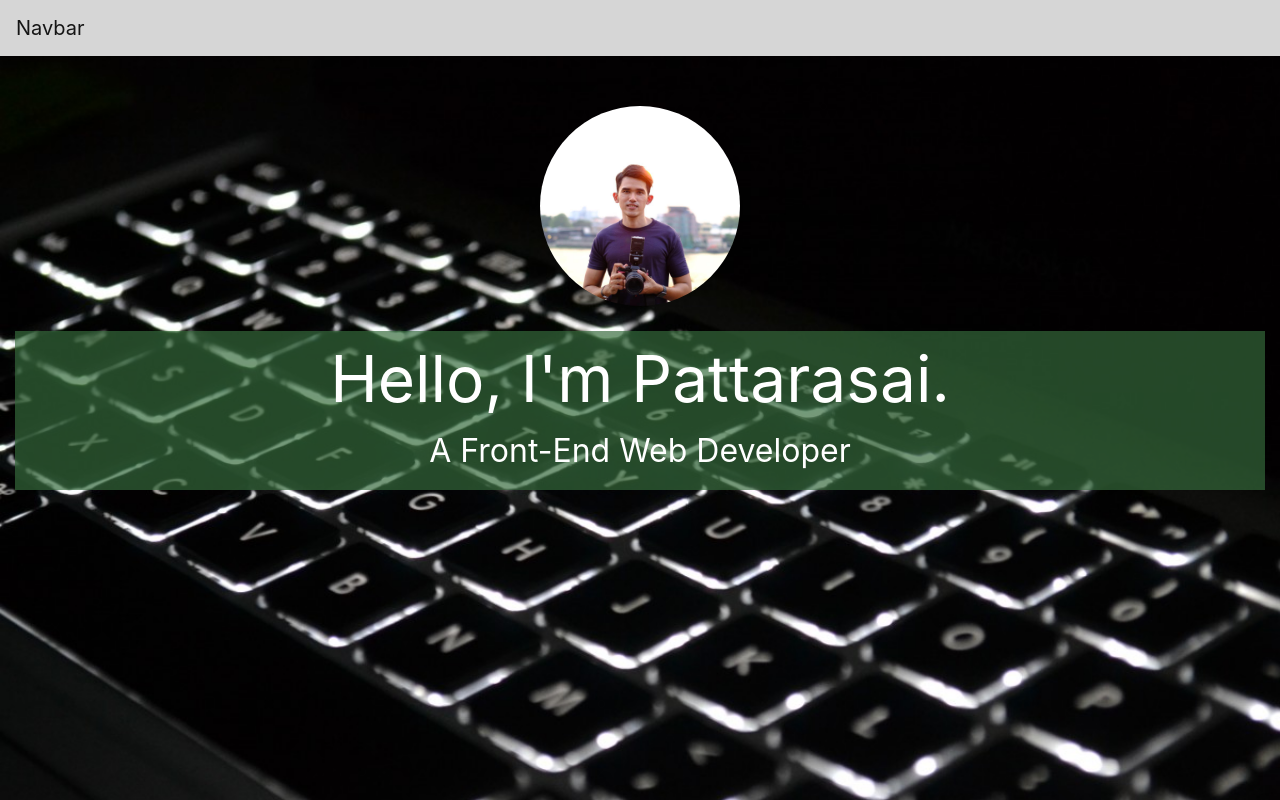
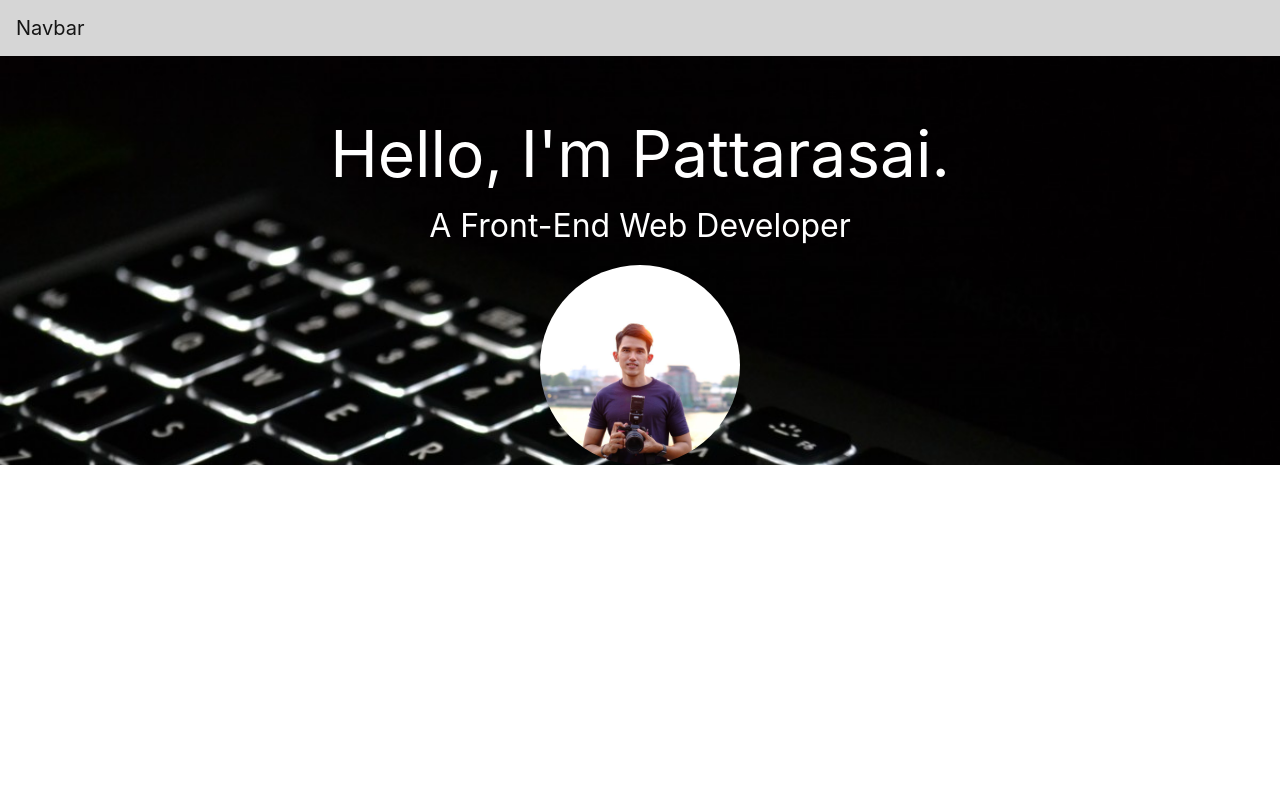
Before and after one commit to blablaBen/pattarasai-profile, an Angular app: page / in a window 1280 px wide. Built offline with nearby package versions, Linux system fonts and the light colour scheme.

Commit message:
Redesign

```diff
--- a/src/app/app.component.scss
+++ b/src/app/app.component.scss
@@ -0,0 +1,8 @@
+:host {
+    display: block;
+    background-image:url('assets/main-background.jpg');
+    background-size: cover;
+
+    width: 100%;
+    height: -webkit-fill-available;
+}
--- a/src/app/profile-header/profile-header.component.html
+++ b/src/app/profile-header/profile-header.component.html
@@ -1,8 +1,5 @@
 <div class="row align-items-center">
   <div class="col-12 align-self-center">
-    <div class="col-12 align-center">
-      <img class="profile-pic" src="assets/profile-pic.jpg"/>
-    </div>
     <div class="col-12 name">
       <div class="row align-center">
         <div class="col-12 header">
@@ -13,5 +10,8 @@
         </div>
       </div>
     </div>
+    <div class="col-12 align-center">
+      <img class="profile-pic" src="assets/profile-pic.jpg" />
     </div>
   </div>
+</div>
--- a/src/app/profile-header/profile-header.component.scss
+++ b/src/app/profile-header/profile-header.component.scss
@@ -4,8 +4,6 @@
 }
 
 .name {
-    margin-top: 25px;
-    background-color: #356b3cad;
     padding-bottom: 15px;
 
     .header {
--- a/src/styles.scss
+++ b/src/styles.scss
@@ -1,8 +1,4 @@
 /* You can add global styles to this file, and also import other style files */
-body {
-    background-image:url('assets/main-background.jpg');
-    background-size: cover;
-}
 
 .align-center {
     text-align: center;
```
Lines whose indentation alone changed are shown as unchanged.
